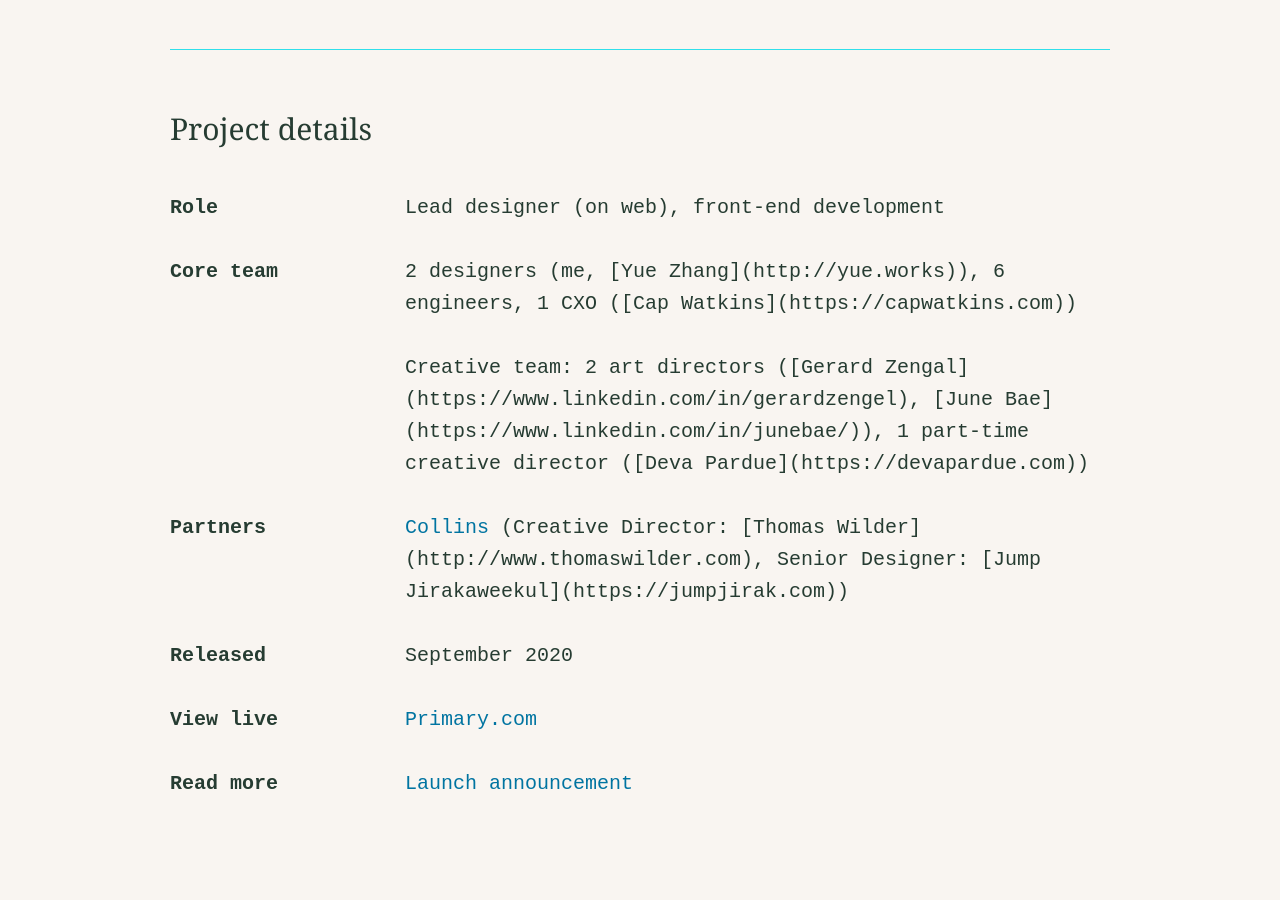
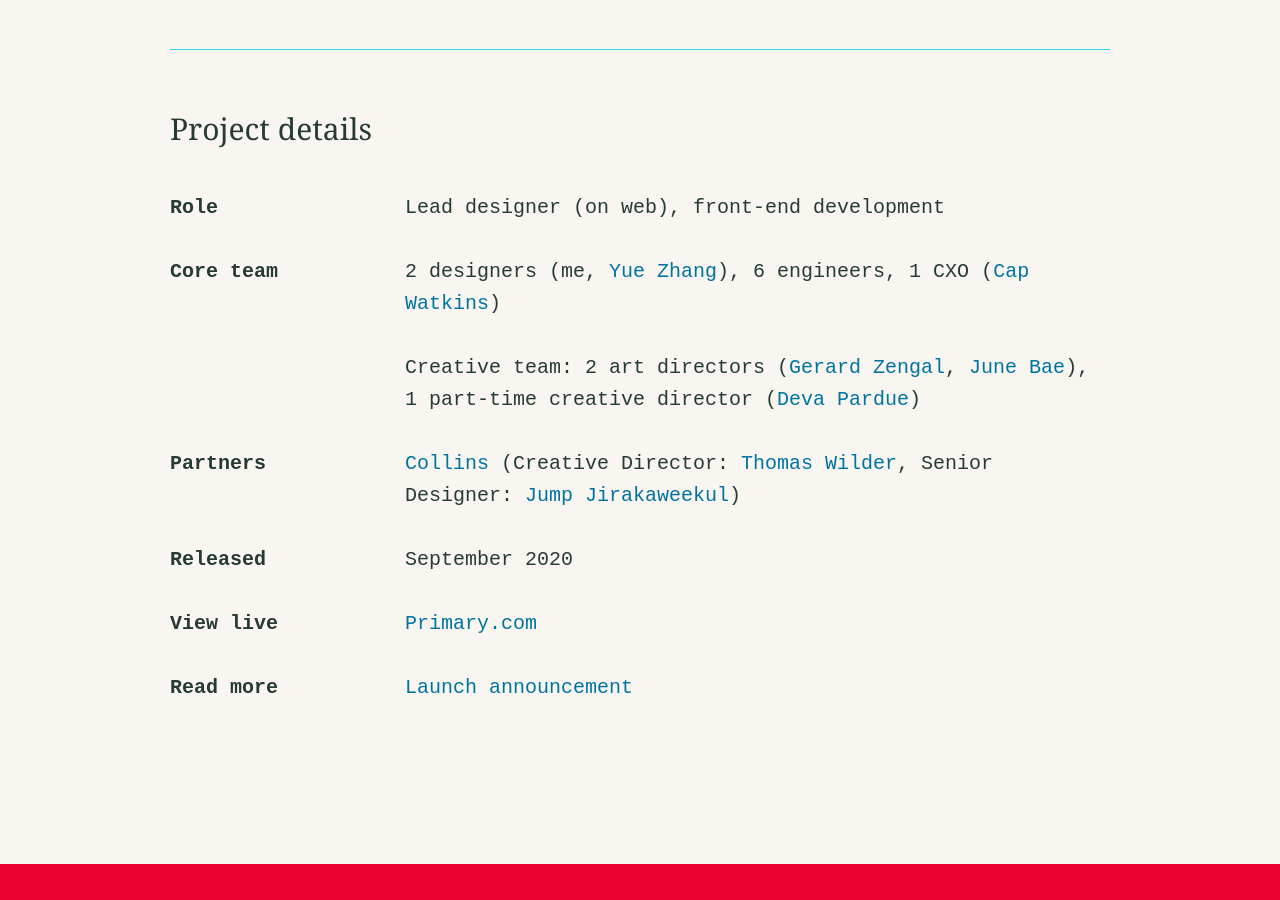
Before and after one commit to harllee/jessicaharllee.com, a Jekyll site: the page built from _work/primary-website-rebrand.markdown, in a window 1280 px wide and 900 px high, scrolled down 17514 px. Built offline with Jekyll 4.4.1, drawn with Linux system fonts in a browser that asks for light colours; some of the changed lines change nothing that is shown.

Commit message:
Updated Primary Website Rebrand

```diff
--- a/_work/primary-website-rebrand.markdown
+++ b/_work/primary-website-rebrand.markdown
@@ -276,14 +276,14 @@
 		<h3>Core team</h3>
 	</div>
 	<div>
-		<p>2 designers (me, [Yue Zhang](http://yue.works)), 6 engineers, 1 CXO ([Cap Watkins](https://capwatkins.com))</p>
-		<p>Creative team: 2 art directors ([Gerard Zengal](https://www.linkedin.com/in/gerardzengel), [June Bae](https://www.linkedin.com/in/junebae/)), 1 part-time creative director ([Deva Pardue](https://devapardue.com))</p>
+		<p>2 designers (me, <a href="http://yue.works">Yue Zhang</a>), 6 engineers, 1 CXO (<a href="https://capwatkins.com">Cap Watkins</a>)</p>
+		<p>Creative team: 2 art directors (<a href="https://www.linkedin.com/in/gerardzengel">Gerard Zengal</a>, <a href="https://www.linkedin.com/in/junebae/">June Bae</a>), 1 part-time creative director (<a href="https://devapardue.com">Deva Pardue</a>)</p>
 	</div>
 	<div>
 		<h3>Partners</h3>
 	</div>
 	<div>
-		<p><a href="http://wearecollins.com">Collins</a> (Creative Director: [Thomas Wilder](http://www.thomaswilder.com), Senior Designer: [Jump Jirakaweekul](https://jumpjirak.com))</p>
+		<p><a href="http://wearecollins.com">Collins</a> (Creative Director: <a href="http://www.thomaswilder.com">Thomas Wilder</a>, Senior Designer: <a href="https://jumpjirak.com">Jump Jirakaweekul</a>)</p>
 	</div>
 	<div>
 		<h3>Released</h3>
```
